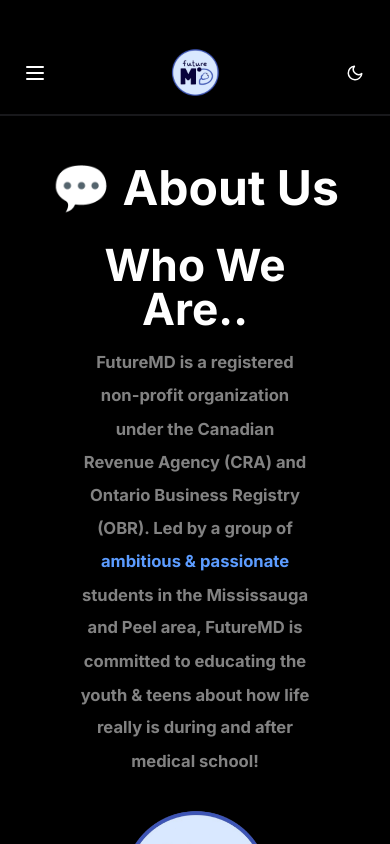
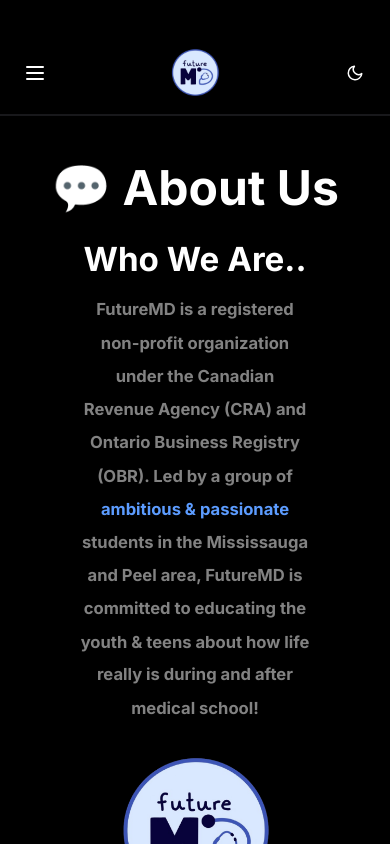
Before and after one commit to advayc/futuremd-site, a Next.js app: page /about in a window 390 px wide. Shown: the top 844 px of the page. Built offline with nearby package versions, Linux system fonts and the light colour scheme.

Commit message:
Update about.tsx

```diff
--- a/pages/about.tsx
+++ b/pages/about.tsx
@@ -39,7 +39,7 @@ export default function About() {
       <section className="smallersect w-full flex flex-col items-center">
         <div className="mt-4 dark:bg-[#000000] flex flex-col md:flex-row items-center justify-center mb-12 w-full px-[77px]">
           <div id="who-we-are" className="md:flex-1 flex flex-col items-center md:items-start justify-center text-center md:text-left">
-            <h2 className="text-5xl sm:text-6xl md:text-7xl font-bold dark:text-white text-black mb-4">Who We Are..</h2>
+            <h2 className="text-4xl sm:text-5xl md:text-7xl font-bold dark:text-white text-black mb-4">Who We Are..</h2>
             <p className="text-lg sm:text-xl md:text-2xl dark:text-[#828282] text-[#828282] font-bold leading-9" style={{ maxWidth: '800px' }}>
             FutureMD is a registered non-profit organization under the Canadian
               Revenue Agency (CRA) and Ontario Business Registry (OBR). Led by a group
```
